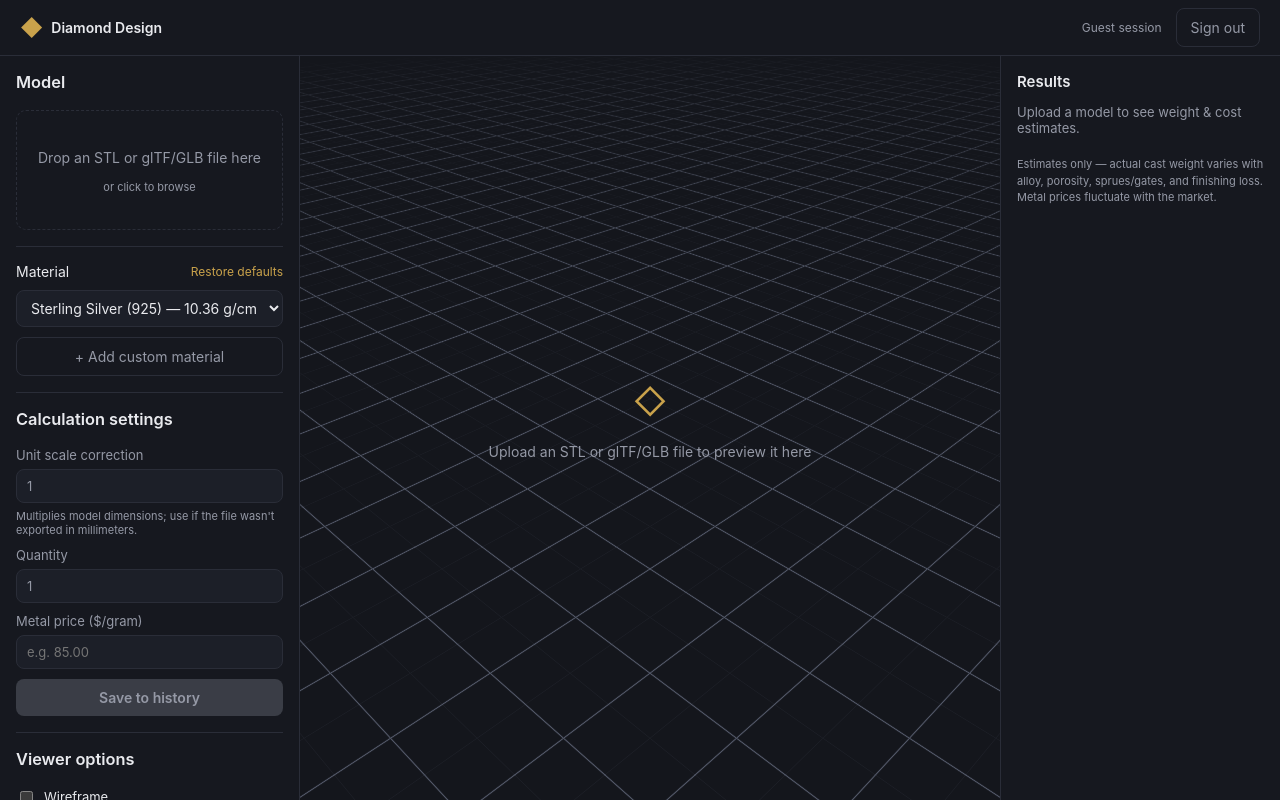
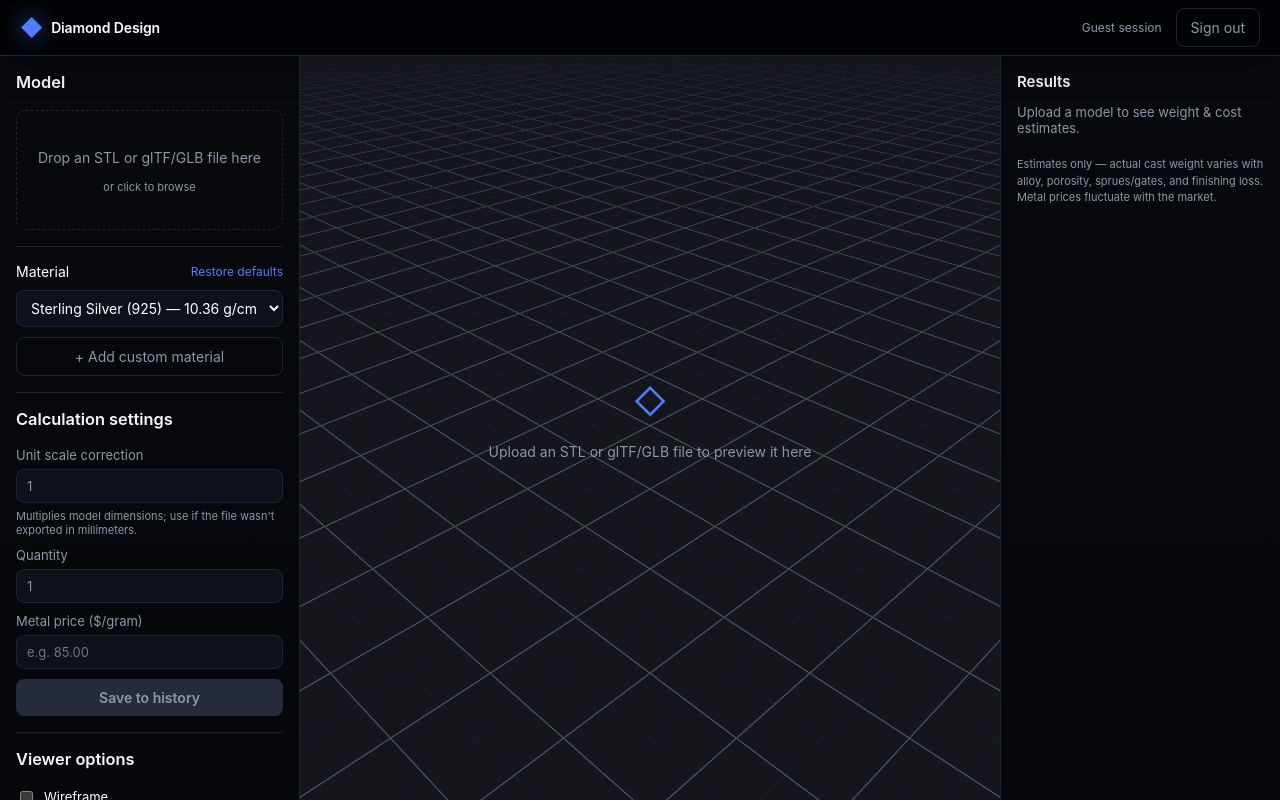
Before and after one commit to beehall8/DesignBuddy, a React (Vite) app: page / in a window 1280 px wide. Both pictures are taken after a click on the button "Continue as guest". Built offline with nearby package versions, Linux system fonts and the light colour scheme.

Commit message:
Match Diamond System color scheme

```diff
--- a/src/index.css
+++ b/src/index.css
@@ -1,12 +1,14 @@
 :root {
-  --bg: #0e0f13;
-  --panel: #16181f;
-  --panel-alt: #1c1f28;
-  --border: #2a2d38;
-  --text: #e9eaee;
-  --text-dim: #9599a6;
-  --accent: #c9a24b;
-  --accent-hover: #ddb55c;
+  --bg: #030407;
+  --panel: #07090d;
+  --panel-alt: #0d111a;
+  --border: #1d2433;
+  --border-accent: rgba(100, 138, 255, 0.3);
+  --text: #ffffff;
+  --text-dim: #8f96a8;
+  --accent: #4f7dff;
+  --accent-soft: #6f93ff;
+  --accent-hover: #658dff;
   --danger: #e0625f;
   color-scheme: dark;
 }
@@ -50,7 +52,10 @@ h3 {
   display: flex;
   align-items: center;
   justify-content: center;
-  background: radial-gradient(circle at 30% 20%, #1b1d26 0%, #0e0f13 60%);
+  background:
+    radial-gradient(circle at 30% 20%, rgba(79, 125, 255, 0.16) 0%, transparent 38%),
+    radial-gradient(circle at 75% 80%, rgba(49, 87, 214, 0.1) 0%, transparent 42%),
+    var(--bg);
   padding: 24px;
 }
 
@@ -61,7 +66,7 @@ h3 {
   border: 1px solid var(--border);
   border-radius: 16px;
   padding: 32px;
-  box-shadow: 0 20px 60px rgba(0, 0, 0, 0.4);
+  box-shadow: 0 24px 80px rgba(0, 0, 0, 0.55), 0 0 45px rgba(79, 125, 255, 0.08);
 }
 
 .auth-brand {
@@ -74,6 +79,7 @@ h3 {
 .auth-gem {
   color: var(--accent);
   font-size: 22px;
+  text-shadow: 0 0 22px rgba(79, 125, 255, 0.65);
 }
 
 .auth-brand h1 {
@@ -105,8 +111,9 @@ h3 {
 }
 
 .auth-tabs button.active {
-  background: var(--panel-alt);
+  background: rgba(79, 125, 255, 0.14);
   color: var(--text);
+  box-shadow: inset 0 0 0 1px rgba(111, 147, 255, 0.16);
 }
 
 .auth-form {
@@ -129,6 +136,14 @@ h3 {
   border-radius: 8px;
   padding: 10px 12px;
   color: var(--text);
+}
+
+.auth-form input:focus,
+.panel-section select:focus,
+.panel-section input:focus {
+  border-color: var(--accent);
+  outline: none;
+  box-shadow: 0 0 0 3px rgba(79, 125, 255, 0.12);
 }
 
 .auth-divider {
@@ -172,24 +187,37 @@ h3 {
 
 .btn-primary {
   background: var(--accent);
-  color: #16181f;
+  color: #ffffff;
   font-weight: 600;
   border: none;
+  box-shadow: 0 0 28px rgba(79, 125, 255, 0.24);
+  transition: background 0.15s, box-shadow 0.15s, transform 0.15s;
 }
 
 .btn-primary:hover {
   background: var(--accent-hover);
+  box-shadow: 0 0 34px rgba(79, 125, 255, 0.36);
+  transform: translateY(-1px);
 }
 
 .btn-primary:disabled {
-  background: #3a3d46;
+  background: #252b3a;
   color: var(--text-dim);
   cursor: not-allowed;
+  box-shadow: none;
+  transform: none;
 }
 
 .btn-secondary {
-  background: transparent;
-  border: 1px solid var(--border);
+  background: rgba(79, 125, 255, 0.08);
+  border: 1px solid var(--border-accent);
+  color: var(--text);
+}
+
+.btn-secondary:hover,
+.btn-ghost:hover {
+  border-color: rgba(111, 147, 255, 0.55);
+  background: rgba(79, 125, 255, 0.13);
   color: var(--text);
 }
 
@@ -229,7 +257,9 @@ h3 {
   justify-content: space-between;
   padding: 0 20px;
   border-bottom: 1px solid var(--border);
-  background: var(--panel);
+  background: rgba(3, 4, 7, 0.88);
+  backdrop-filter: blur(18px);
+  box-shadow: 0 10px 35px rgba(0, 0, 0, 0.24);
 }
 
 .app-brand {
@@ -237,6 +267,7 @@ h3 {
   align-items: center;
   gap: 8px;
   font-weight: 600;
+  letter-spacing: -0.01em;
 }
 
 .app-header-right {
@@ -261,7 +292,7 @@ h3 {
 .results-sidebar {
   overflow-y: auto;
   border-right: 1px solid var(--border);
-  background: var(--panel);
+  background: linear-gradient(180deg, #07090d 0%, #05070b 100%);
   padding: 16px;
 }
 
@@ -274,6 +305,7 @@ h3 {
   min-width: 0;
   min-height: 0;
   position: relative;
+  background: var(--bg);
 }
 
 .panel-section {
@@ -350,7 +382,8 @@ h3 {
 .dropzone:hover,
 .dropzone.drag-active {
   border-color: var(--accent);
-  background: var(--panel-alt);
+  background: rgba(79, 125, 255, 0.08);
+  box-shadow: inset 0 0 32px rgba(79, 125, 255, 0.06);
 }
 
 .dropzone-filename {
@@ -447,6 +480,7 @@ h3 {
 .results-cost {
   color: var(--accent);
   font-size: 18px;
+  text-shadow: 0 0 20px rgba(79, 125, 255, 0.3);
 }
 
 .results-disclaimer {
@@ -480,6 +514,17 @@ h3 {
   padding: 8px 10px;
 }
 
+.panel-section h2,
+.panel-section h3,
+.results-panel h2 {
+  color: #f7f9ff;
+}
+
+::selection {
+  background: var(--accent);
+  color: #ffffff;
+}
+
 .history-row-top {
   display: flex;
   justify-content: space-between;
```
